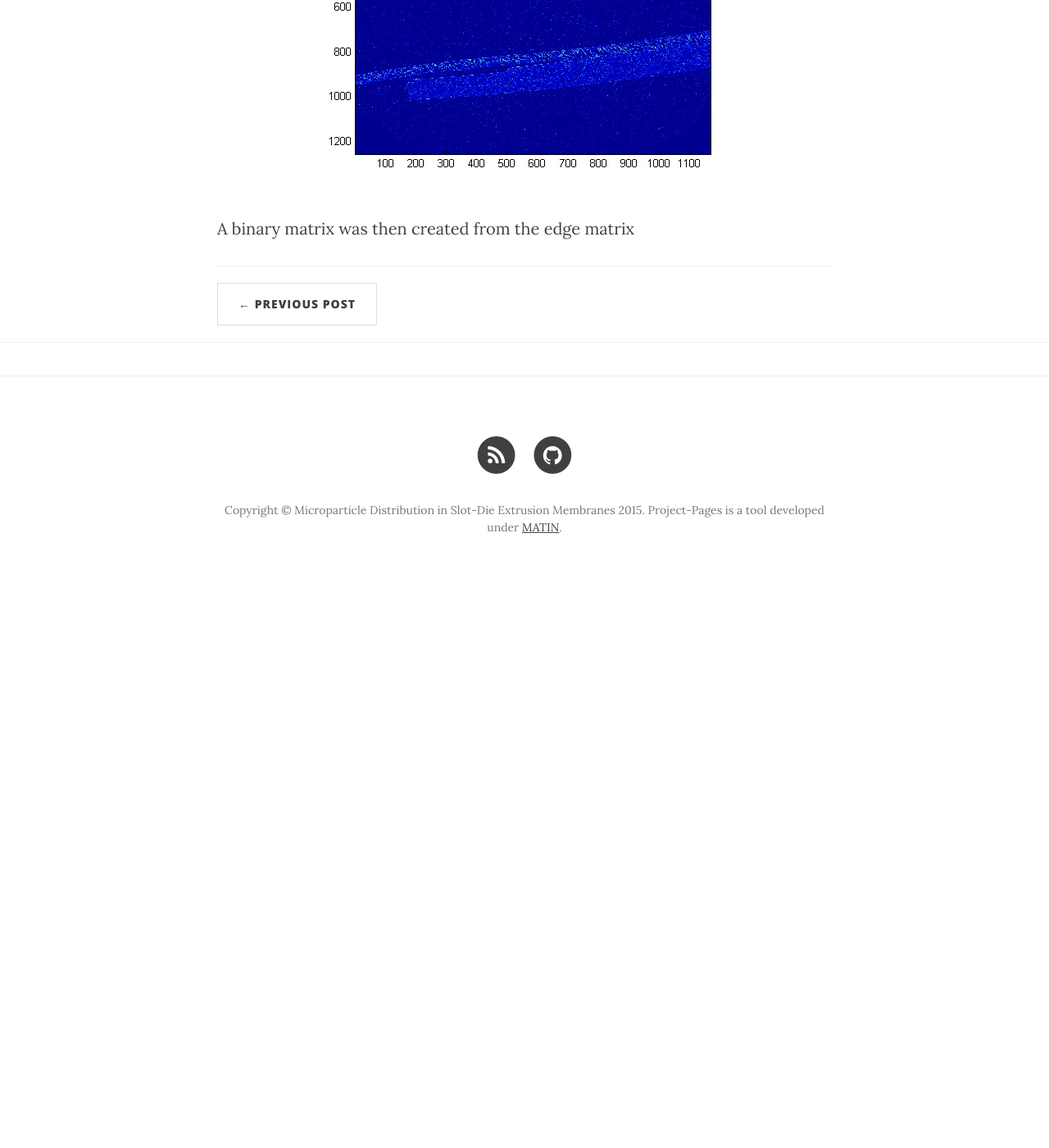
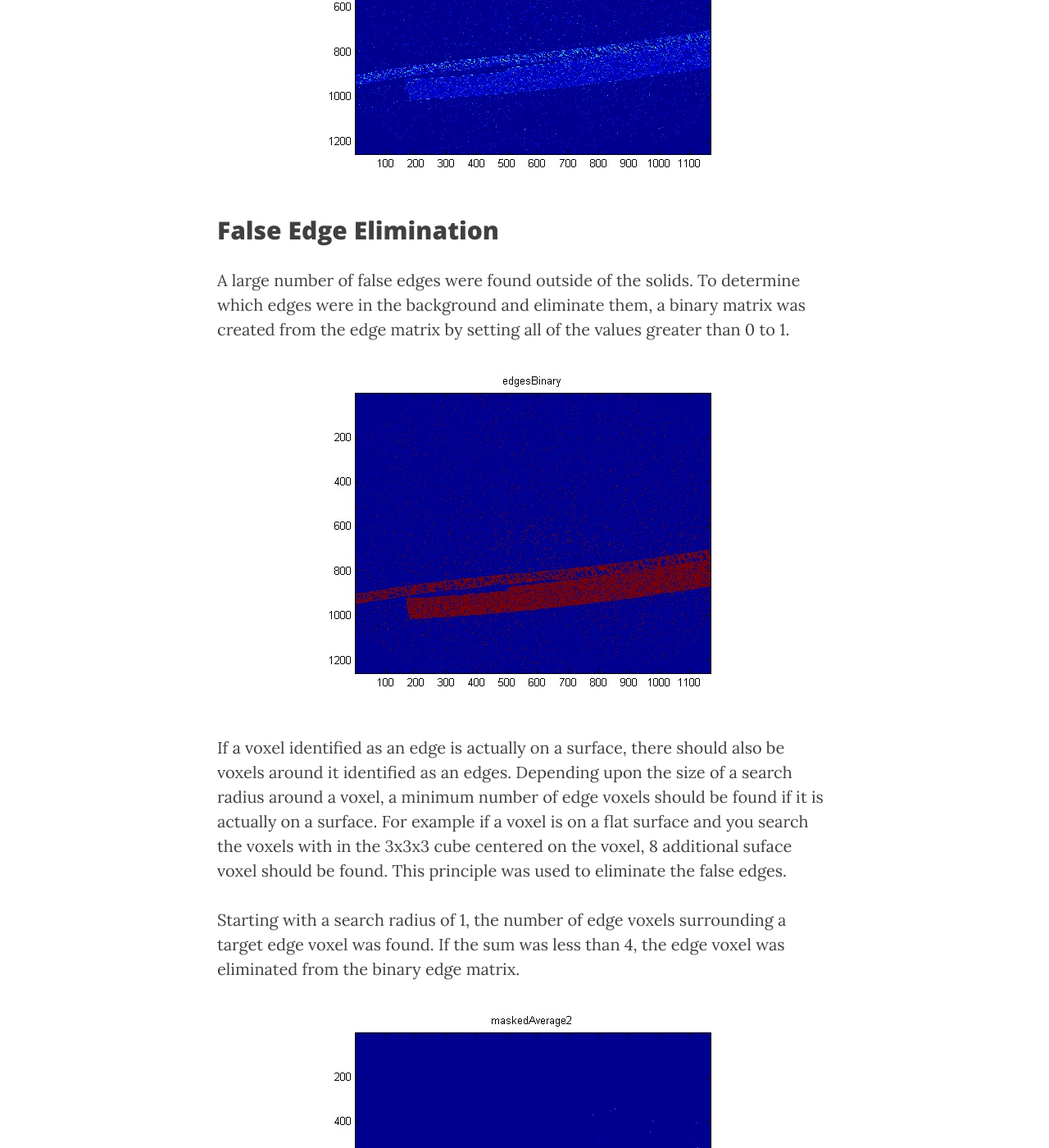
Before and after one commit to Materials-Informatics-Class-Fall2015/MIC-Microparticle-distribution, a Jekyll site: the page built from _posts/2015-10-30-Image Processing - Background Noise.md, in a window 1280 px wide and 1400 px high, scrolled down 3350 px. Shown: the whole window at 82% size. Built offline with Jekyll 4.4.1, drawn with Linux system fonts in a browser that asks for light colours; nearby versions of some CDN libraries; comment, search, counter and statistics services are not loaded; before the commit the page ends 4069 px from its top, so only the background shows below that; some of the changed text lies outside the part shown.

Commit message:
Published with MATIN Flavored StackEdit

```diff
--- a/_posts/2015-10-30-Image Processing - Background Noise.md
+++ b/_posts/2015-10-30-Image Processing - Background Noise.md
@@ -26,4 +26,24 @@ The next step was to attempt to determine the location of the edges in the 3 dim
 
 ![Edges](https://github.com/Materials-Informatics-Class-Fall2015/MIC-Microparticle-distribution/blob/gh-pages/img/Image%20Processing/edges.jpg?raw=true)
 
-A binary matrix was then created from the edge matrix
+False Edge Elimination
+----------------------
+
+A large number of false edges were found outside of the solids. To determine which edges were in the background and eliminate them, a binary matrix was created from the edge matrix by setting all of the values greater than 0 to 1.
+
+![Binary Edge Matrix](https://github.com/Materials-Informatics-Class-Fall2015/MIC-Microparticle-distribution/blob/gh-pages/img/Image%20Processing/edgesBinary1.jpg?raw=true)
+
+If a voxel identified as an edge is actually on a surface, there should also be voxels around it identified as an edges. Depending upon the size of a search radius around a voxel, a minimum number of edge voxels should be found if it is actually on a surface. For example if a voxel is on a flat surface and you search the voxels with in the 3x3x3 cube centered on the voxel, 8 additional suface voxel should be found. This principle was used to eliminate the false edges.
+
+Starting with a search radius of 1, the number of edge voxels surrounding a target edge voxel was found. If the sum was less than 4, the edge voxel was eliminated from the binary edge matrix.
+
+![Edge search](https://github.com/Materials-Informatics-Class-Fall2015/MIC-Microparticle-distribution/blob/gh-pages/img/Image%20Processing/maskedAverage.jpg?raw=true)
+
+This process was repeated increasing the search radius, until no edges were eliminated. It was then decreased incrementally down to 1 to eliminate voxels near actual surfaces (due to the large number of edges found inside the solids, if the search radius is large enough it will not eliminate voxels just off the surface).
+
+![Edge search final](https://github.com/Materials-Informatics-Class-Fall2015/MIC-Microparticle-distribution/blob/gh-pages/img/Image%20Processing/maskedAverage2.jpg?raw=true)
+
+Closing
+-------
+
+With the edges confined to the solids (a few
```
